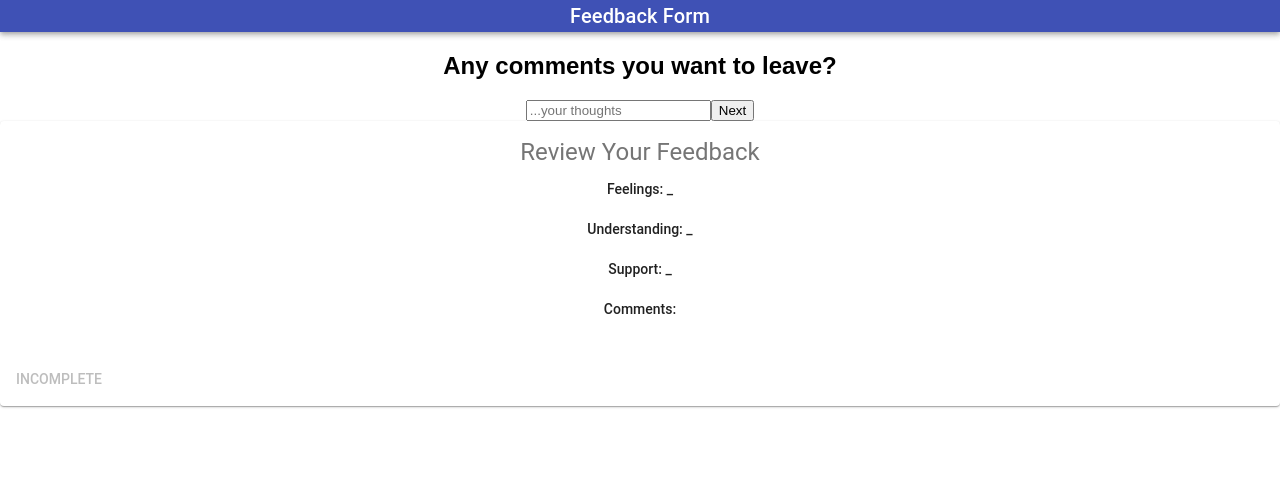
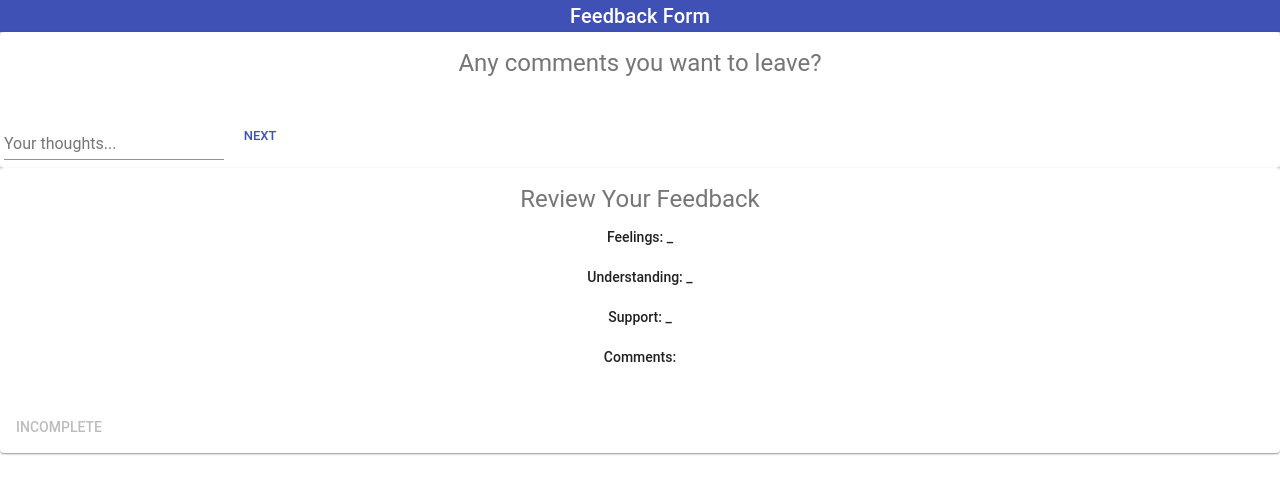
Before and after one commit to mes32/feedback-loop-redux, a React (Create React App) app: page /#/form-part-4 in a window 1280 px wide. Shown: the top 494 px of the page. Built offline with nearby package versions, Linux system fonts and the light colour scheme.

Commit message:
Use some Material.ui components in Comments.js

```diff
--- a/src/components/Comments/Comments.js
+++ b/src/components/Comments/Comments.js
@@ -1,3 +1,10 @@
+import Card from '@material-ui/core/Card';
+import CardActions from '@material-ui/core/CardActions';
+import CardContent from '@material-ui/core/CardContent';
+import Button from '@material-ui/core/Button';
+import TextField from '@material-ui/core/TextField';
+import Typography from '@material-ui/core/Typography';
+
 import React, { Component } from 'react';
 import { connect } from 'react-redux';
 import Header from '../Header/Header.js';
@@ -15,9 +22,8 @@ class Comments extends Component {
     // When a text is typed in the input field...
     // Set the current comment text to match.
     enteredText = (event) => {
-        const commentText = event.target.value;
         this.setState({
-            commentText,
+            commentText: event.target.value,
         });
     }
 
@@ -38,9 +44,21 @@ class Comments extends Component {
         return (
             <div>
                 <Header />
-                <h2>Any comments you want to leave?</h2>
-                <input onChange={this.enteredText} type="text" placeholder="...your thoughts" />
-                <button onClick={this.pressedNext}>Next</button>
+                <Card>
+                    <CardContent>
+                        <Typography color="textSecondary" variant="h5" component="h2" gutterBottom={true}>
+                            Any comments you want to leave?
+                        </Typography>
+                    </CardContent>
+                    <CardActions>
+                        <TextField
+                            onChange={this.enteredText}
+                            label="Your thoughts..."
+                            defaultValue=""
+                        />
+                        <Button onClick={this.pressedNext} color="primary" size="small">Next</Button>
+                    </CardActions>
+                </Card>
                 <ReviewCard history={this.props.history} />
             </div>
         );
```
